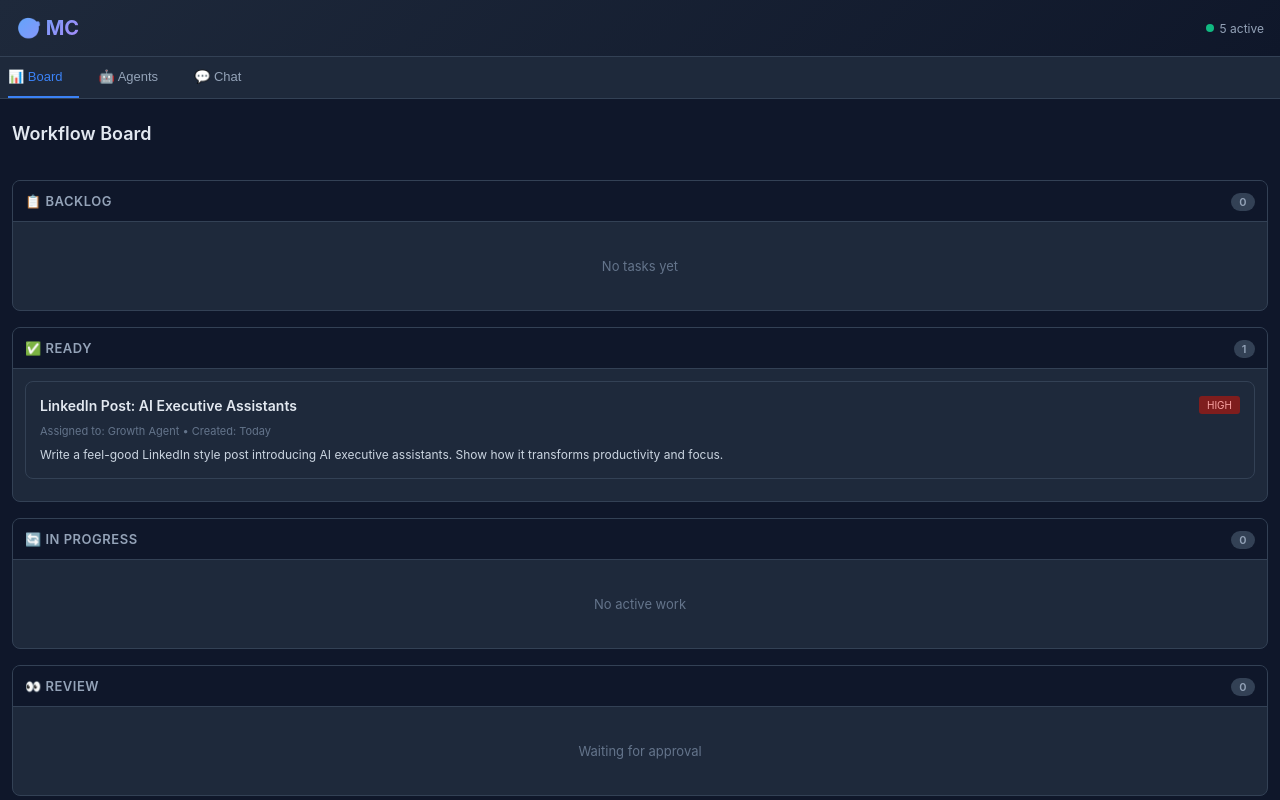
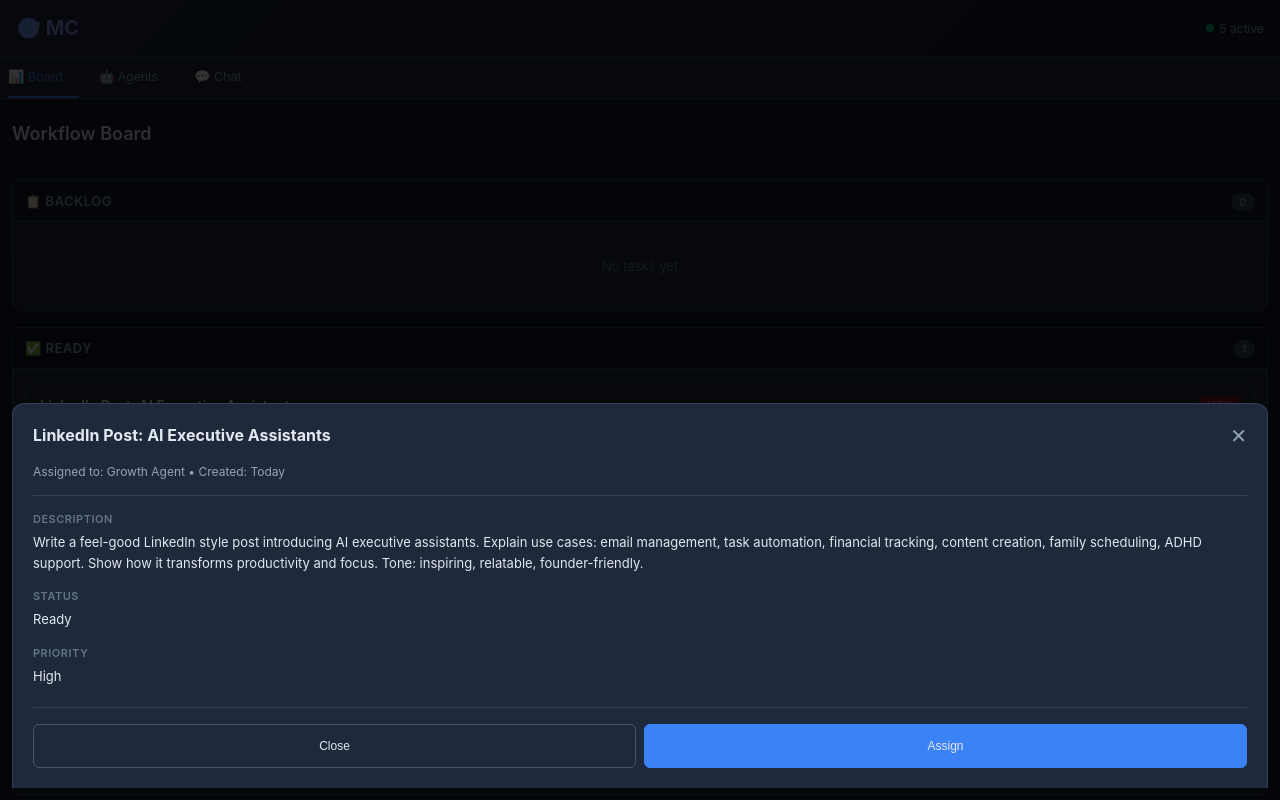
Before and after one commit to dilrajahdan/mission-control, a plain HTML site: page index.html in a window 1280 px wide. Both pictures are taken after a click on the element 640 px from the left and 429 px from the top of the page. Drawn offline with Linux system fonts and the light colour scheme.

Commit message:
Add clickable task detail modal with full descriptions

```diff
--- a/index.html
+++ b/index.html
@@ -220,6 +220,10 @@
             font-size: 12px;
             color: #cbd5e1;
             line-height: 1.5;
+            display: -webkit-box;
+            -webkit-line-clamp: 2;
+            -webkit-box-orient: vertical;
+            overflow: hidden;
         }
 
         .column {
@@ -345,6 +349,111 @@
             margin-bottom: 12px;
         }
 
+        /* Modal Styles */
+        .modal {
+            display: none;
+            position: fixed;
+            top: 0;
+            left: 0;
+            right: 0;
+            bottom: 0;
+            background: rgba(0,0,0,0.8);
+            z-index: 1000;
+            padding: 12px;
+            overflow-y: auto;
+        }
+
+        .modal.active {
+            display: flex;
+            align-items: flex-end;
+        }
+
+        .modal-content {
+            background: #1e293b;
+            border-radius: 12px 12px 0 0;
+            padding: 20px;
+            width: 100%;
+            max-width: 100%;
+            border: 1px solid #334155;
+            border-bottom: none;
+            animation: slideUp 0.3s ease-out;
+        }
+
+        @keyframes slideUp {
+            from {
+                transform: translateY(100%);
+            }
+            to {
+                transform: translateY(0);
+            }
+        }
+
+        .modal-header {
+            display: flex;
+            justify-content: space-between;
+            align-items: flex-start;
+            margin-bottom: 16px;
+            gap: 12px;
+        }
+
+        .modal-title {
+            font-size: 16px;
+            font-weight: 700;
+            line-height: 1.4;
+            flex: 1;
+        }
+
+        .modal-close {
+            background: none;
+            border: none;
+            color: #94a3b8;
+            font-size: 20px;
+            cursor: pointer;
+            padding: 0;
+            min-width: auto;
+            min-height: auto;
+            flex-shrink: 0;
+        }
+
+        .modal-meta {
+            font-size: 12px;
+            color: #94a3b8;
+            margin-bottom: 16px;
+            padding-bottom: 16px;
+            border-bottom: 1px solid #334155;
+        }
+
+        .modal-section {
+            margin-bottom: 16px;
+        }
+
+        .modal-label {
+            font-size: 11px;
+            font-weight: 600;
+            text-transform: uppercase;
+            color: #64748b;
+            letter-spacing: 0.5px;
+            margin-bottom: 6px;
+        }
+
+        .modal-value {
+            font-size: 13px;
+            color: #e2e8f0;
+            line-height: 1.6;
+        }
+
+        .modal-actions {
+            display: flex;
+            gap: 8px;
+            margin-top: 20px;
+            padding-top: 16px;
+            border-top: 1px solid #334155;
+        }
+
+        .modal-actions .btn {
+            flex: 1;
+        }
+
         ::-webkit-scrollbar {
             width: 6px;
             height: 6px;
@@ -385,6 +494,15 @@
             .content {
                 padding: 8px;
             }
+
+            .modal.active {
+                padding: 0;
+            }
+
+            .modal-content {
+                border-radius: 12px 12px 0 0;
+                max-height: 85vh;
+            }
         }
     </style>
 </head>
@@ -420,7 +538,7 @@
             <div class="column">
                 <div class="column-header">✅ Ready <span class="column-count">1</span></div>
                 <div class="column-body">
-                    <div class="task-card">
+                    <div class="task-card" onclick="openModal('task_001')">
                         <div class="task-header">
                             <div class="task-title">LinkedIn Post: AI Executive Assistants</div>
                             <span class="task-priority high">HIGH</span>
@@ -509,20 +627,90 @@
         </div>
     </div>
 
+    <!-- TASK DETAIL MODAL -->
+    <div id="taskModal" class="modal">
+        <div class="modal-content">
+            <div class="modal-header">
+                <div class="modal-title" id="modalTitle">Task Title</div>
+                <button class="modal-close" onclick="closeModal()">✕</button>
+            </div>
+
+            <div class="modal-meta">
+                <span id="modalAgent">Assigned to: Growth Agent</span> • <span id="modalCreated">Created: Today</span>
+            </div>
+
+            <div class="modal-section">
+                <div class="modal-label">Description</div>
+                <div class="modal-value" id="modalDescription">Full task description goes here...</div>
+            </div>
+
+            <div class="modal-section">
+                <div class="modal-label">Status</div>
+                <div class="modal-value" id="modalStatus">Ready</div>
+            </div>
+
+            <div class="modal-section">
+                <div class="modal-label">Priority</div>
+                <div class="modal-value" id="modalPriority">High</div>
+            </div>
+
+            <div class="modal-actions">
+                <button class="btn" onclick="closeModal()">Close</button>
+                <button class="btn btn-primary" onclick="assignTask()">Assign</button>
+            </div>
+        </div>
+    </div>
+
     <script>
+        // Task data
+        const tasks = {
+            'task_001': {
+                title: 'LinkedIn Post: AI Executive Assistants',
+                description: 'Write a feel-good LinkedIn style post introducing AI executive assistants. Explain use cases: email management, task automation, financial tracking, content creation, family scheduling, ADHD support. Show how it transforms productivity and focus. Tone: inspiring, relatable, founder-friendly.',
+                agent: 'Growth Agent',
+                created: 'Today',
+                status: 'Ready',
+                priority: 'High'
+            }
+        };
+
         function switchTab(tabName) {
-            // Hide all content
             document.querySelectorAll('.content').forEach(el => el.classList.remove('active'));
-
-            // Remove active from all tabs
             document.querySelectorAll('.tab').forEach(el => el.classList.remove('active'));
-
-            // Show selected content
             document.getElementById(tabName).classList.add('active');
-
-            // Mark tab as active
             event.target.classList.add('active');
         }
+
+        function openModal(taskId) {
+            const task = tasks[taskId];
+            if (!task) return;
+
+            document.getElementById('modalTitle').textContent = task.title;
+            document.getElementById('modalAgent').textContent = 'Assigned to: ' + task.agent;
+            document.getElementById('modalCreated').textContent = 'Created: ' + task.created;
+            document.getElementById('modalDescription').textContent = task.description;
+            document.getElementById('modalStatus').textContent = task.status;
+            document.getElementById('modalPriority').textContent = task.priority;
+
+            document.getElementById('taskModal').classList.add('active');
+            document.body.style.overflow = 'hidden';
+        }
+
+        function closeModal() {
+            document.getElementById('taskModal').classList.remove('active');
+            document.body.style.overflow = 'auto';
+        }
+
+        function assignTask() {
+            alert('Task assignment coming soon!');
+        }
+
+        // Close modal on backdrop click
+        document.getElementById('taskModal').addEventListener('click', function(e) {
+            if (e.target === this) {
+                closeModal();
+            }
+        });
 
         // Prevent zoom on double tap
         let lastTouchEnd = 0;
```
